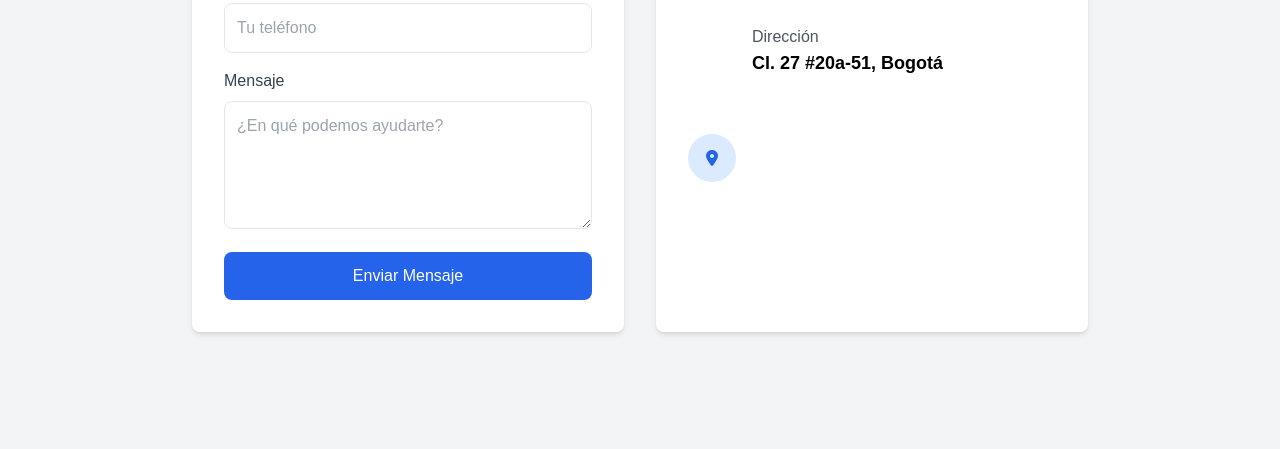
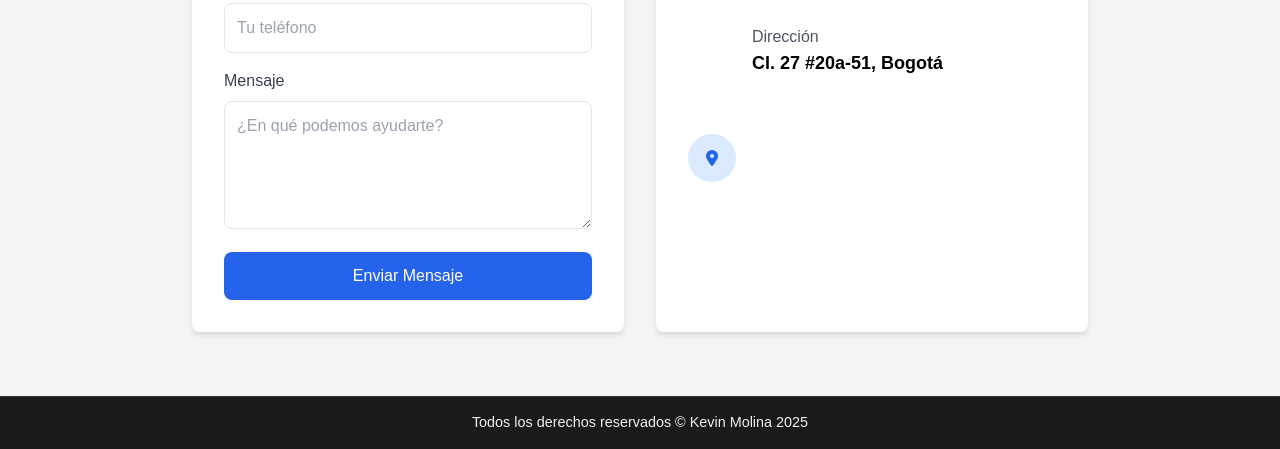
Before and after one commit to Ksmol22/Prototipo_pagina, a plain HTML site: page index.html in a window 1280 px wide. Shown: the part 3239-3688 px from the top of the page. Before the commit the page ends 3635 px from the top, so only its background shows below. Drawn offline with nearby package versions, Linux system fonts and the light colour scheme; grey boxes are pictures that could not be loaded.

Commit message:
fix (footer)

```diff
--- a/index.html
+++ b/index.html
@@ -187,6 +187,23 @@
                 bottom: 10px;
             }
         }
+        /* Estilo del footer */
+        .footer {
+            background-color: #1a1a1a; /* Fondo oscuro */
+            color: #f0f0f0; /* Texto claro */
+            text-align: center; /* Centrar contenido */
+            padding: 15px 10px; /* Espaciado interno */
+            font-size: 0.9rem; /* Tamaño de letra */
+            border-top: 1px solid #333; /* Línea superior sutil */
+            position: relative; /* Permite posicionamiento adicional */
+            bottom: 0;
+            width: 100%;
+        }
+
+        .footer p {
+            margin: 0; /* Eliminar márgenes del párrafo */
+        }
+
     </style>
 
 
@@ -443,6 +460,10 @@
             </div>
         </div>
     </section>
+    <footer class="footer">
+        <p>Todos los derechos reservados &copy; Kevin Molina 2025</p>
+    </footer>
+
     <!-- Scripts -->
     <script defer src="https://cdnjs.cloudflare.com/ajax/libs/aos/2.3.4/aos.js" onload="AOS.init({duration: 1000, once: true})"></script>
 
```
